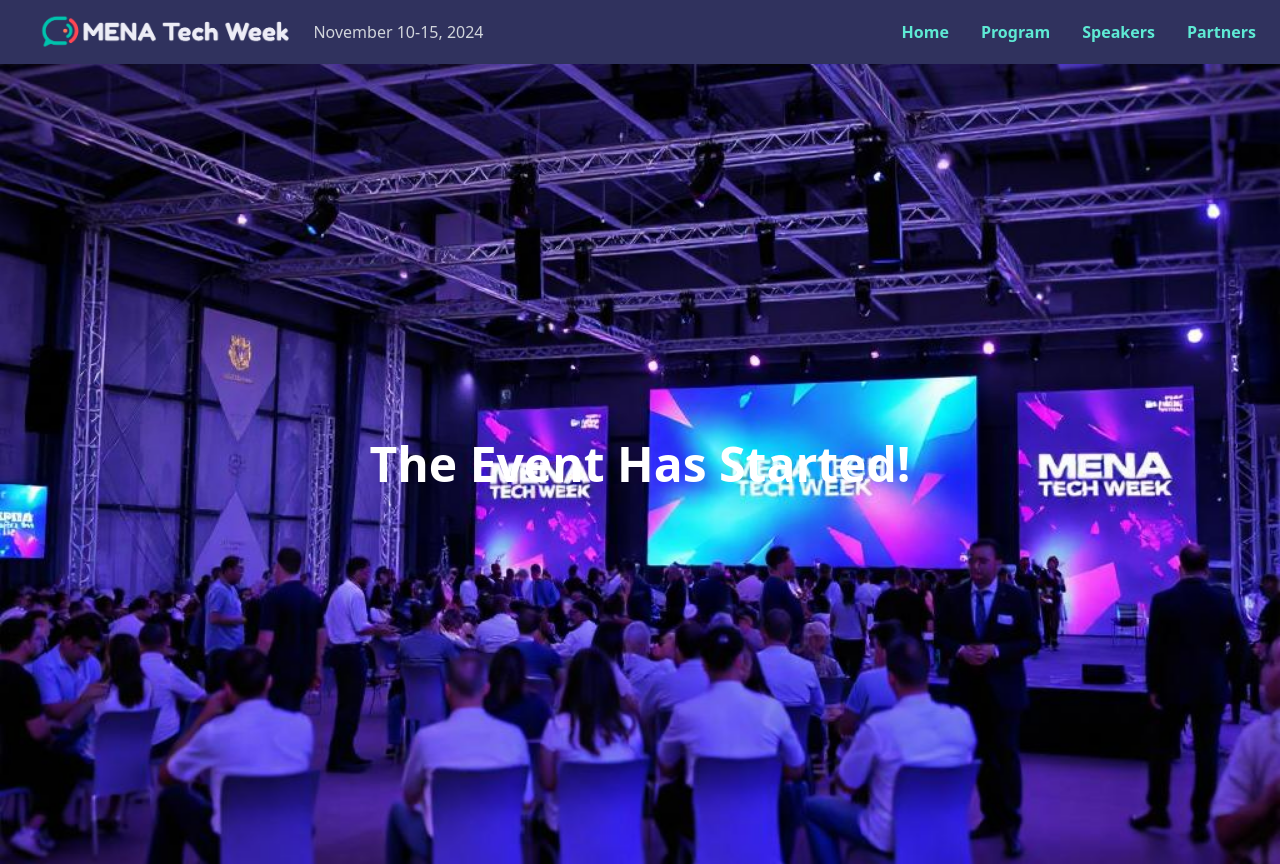
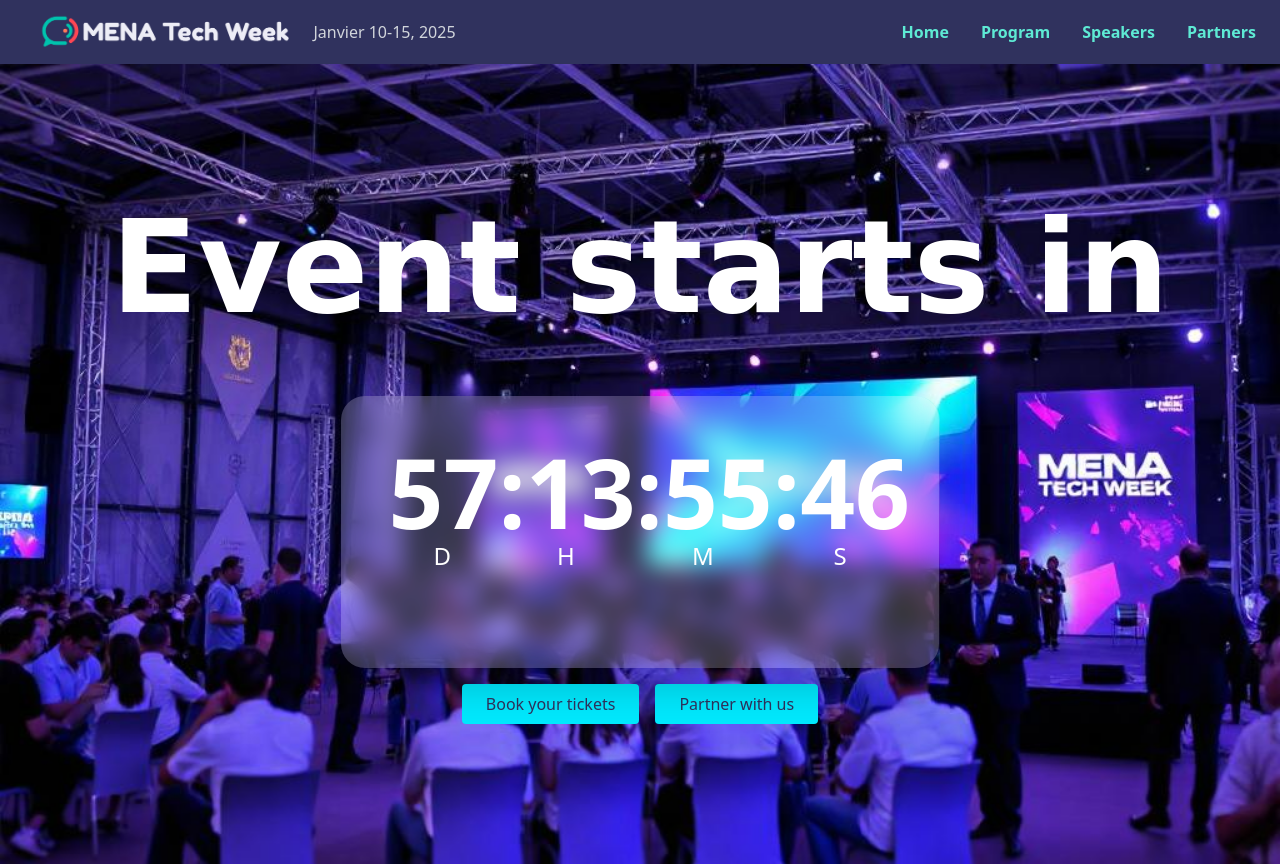
Before and after one commit to CodeAvecSara/MENATechWeek-Website, a website: page index.html in a window 1280 px wide. Shown: the top 864 px of the page. Drawn offline with nearby package versions, Linux system fonts and the light colour scheme; a web font is replaced by a local one.

Commit message:
Mise à jour du site avec les dernières modifications

```diff
--- a/index.html
+++ b/index.html
@@ -16,7 +16,7 @@
     <nav class="bg-customIndigo text-white px-6 py-3 flex justify-between items-center h-16 fixed top-0 left-0 w-full z-50">
         <div class="flex items-center space-x-4">
             <img src="imgs/logo.png" alt="MENA Tech Week Logo" class="nav-logo">
-            <div class="text-gray-300 hidden md:block">November 10-15, 2024</div>
+            <div class="text-gray-300 hidden md:block">Janvier 10-15, 2025</div>
         </div>
         <div class="md:hidden">
             <button id="menu-toggle" class="text-teal-300 focus:outline-none">
--- a/scripts/compteur.js
+++ b/scripts/compteur.js
@@ -1,4 +1,4 @@
-const eventDate = new Date('November 10, 2024 08:00:00').getTime();
+const eventDate = new Date('janvier 10, 2025 08:00:00').getTime();
 
     const updateCountdown = () => {
         const now = new Date().getTime();
```
Also changed, not shown: book.html (+1 -1 lines), partner_with_us.html (+1 -1 lines), partners.html (+1 -1 lines), program.html (+1 -1 lines), speakers.html (+1 -1 lines).
